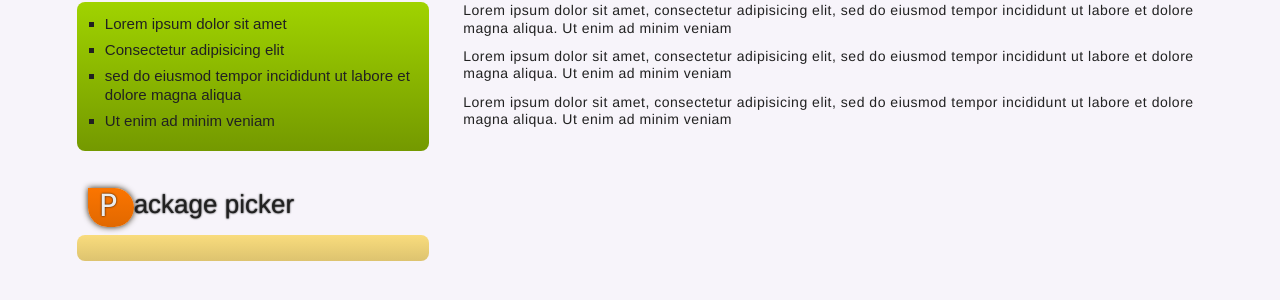
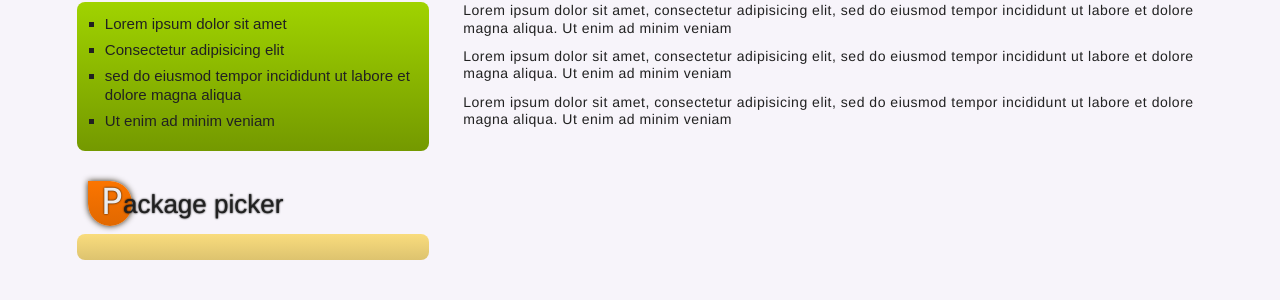
Before and after one commit to charlesmarshall/teth, a Jekyll site: the page built from index.html, in a window 1280 px wide. Shown: the part 168-468 px from the top of the page. Built offline with Jekyll 4.4.1, drawn with Linux system fonts in a browser that asks for light colours; comment, search, counter and statistics services are not loaded.

Commit message:
style that span inside headers

```diff
--- a/stylesheets/v1/styles.css
+++ b/stylesheets/v1/styles.css
@@ -121,17 +121,13 @@ ul.inline li, ol.inline li{float:left;}
     padding:0 0.58em 0.27em 0.43em;
     line-height:1em;
   }
-    .p{
-      padding:0.1em 0.68em 0.17em 0.35em;
+    h2 .feature_letter, h3 .feature_letter, h4 .feature_letter{
+      font-size:138.5%;
+      margin-right:-0.25em;
+      margin-top:-0.19em;
+      padding:0.1em 0.48em 0.17em 0.35em;
       width:14px;
-      font-size:118%;
     }
-
-  .remaining_letters{
-    display:inline-block;
-    margin:0 0 0 -0.7em;
-    padding:0.5em 0 0;
-  }
 
 .full{
   width:90%;
```
